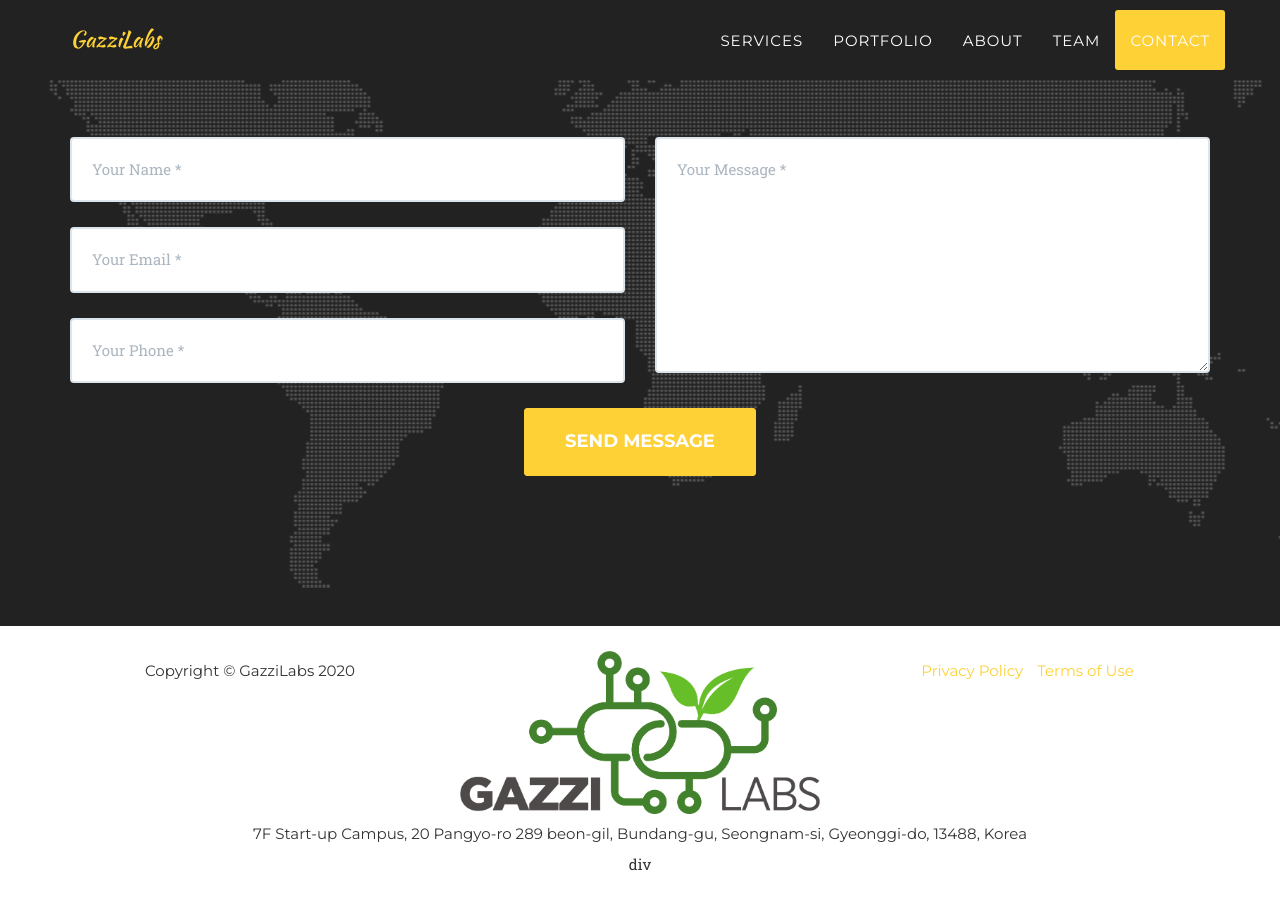
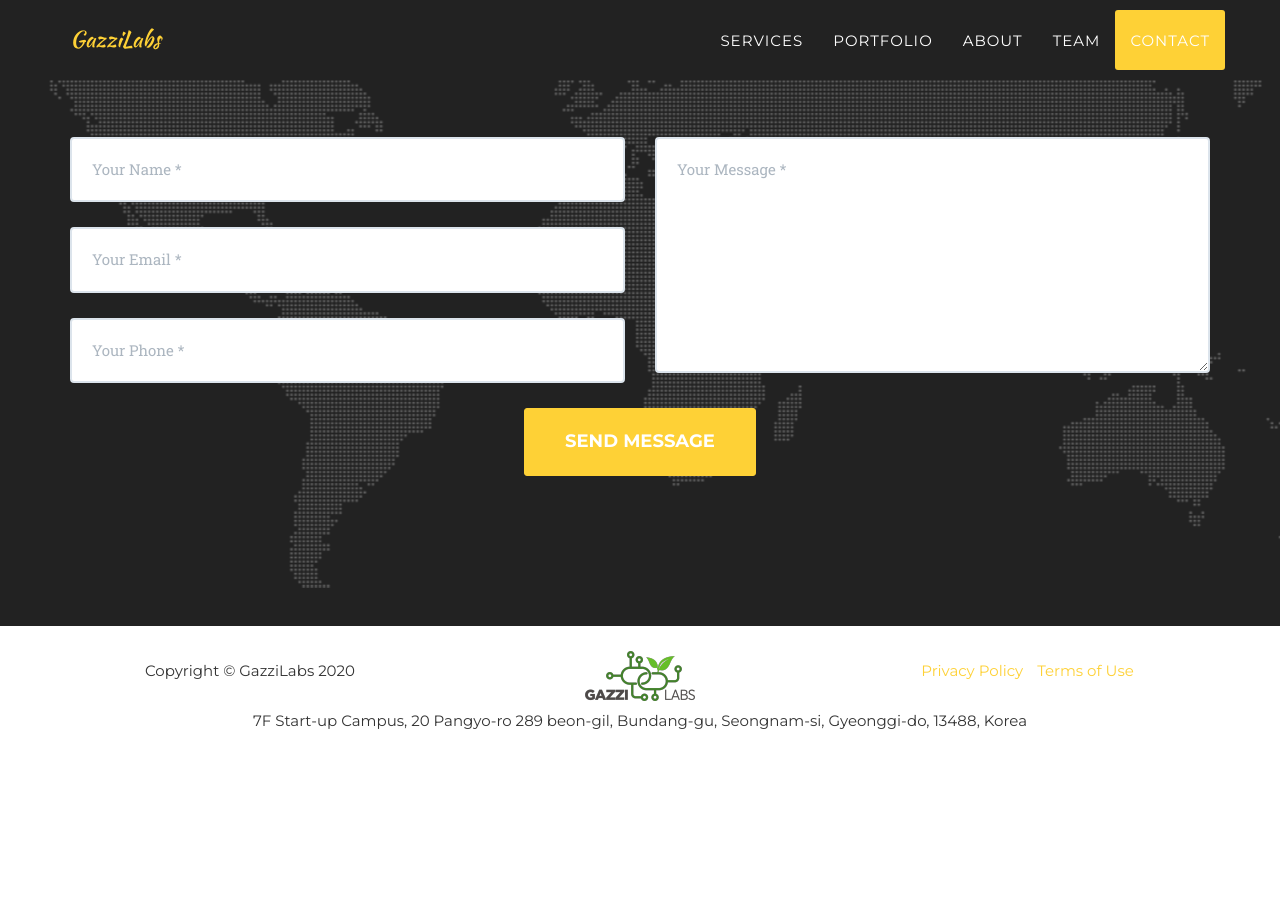
Before and after one commit to gazzilabs/gazzilabs.github.io, a Jekyll site: the page built from index.html, in a window 1280 px wide and 900 px high, scrolled down 7412 px. Built offline with Jekyll 4.4.1, drawn with Linux system fonts in a browser that asks for light colours; some web fonts are replaced; after the commit the page ends 8178 px from its top, so only the background shows below that.

Commit message:
gazzilabs logo size

```diff
--- a/_includes/footer.html
+++ b/_includes/footer.html
@@ -32,6 +32,6 @@
                         {% endfor %}
                     </span>
                 </div>
-            </div>div
+            </div>
         </div>
     </footer>
```
Also changed, not shown: img/logos/gazzi_logo_a.png, img/logos/gazzi_logo_b.png.
